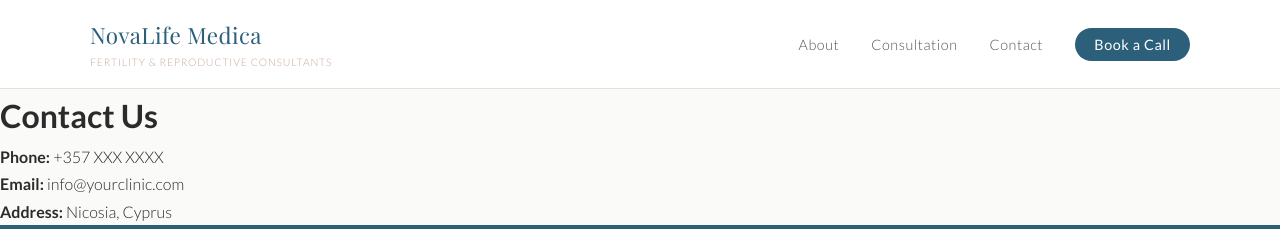
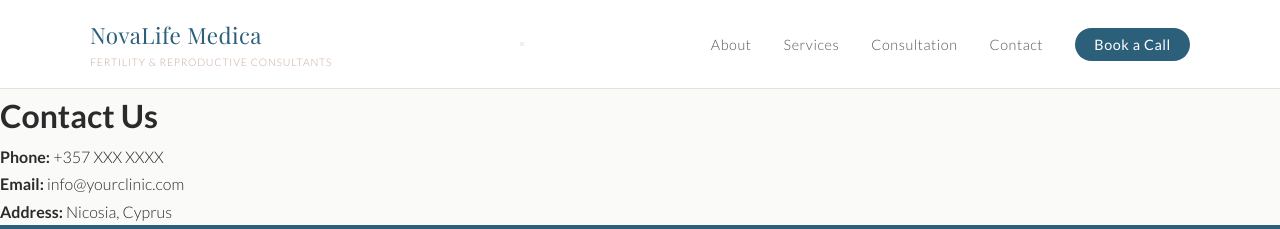
Before and after one commit to NnGitH/Fertility-Clinic-Website, a Jekyll site: the page built from contact.md, in a window 1280 px wide. Shown: the top 229 px of the page. Built offline with Jekyll 4.4.1, drawn with Linux system fonts in a browser that asks for light colours.

Commit message:
Fix HTML entities in header and add services link

```diff
--- a/_includes/header.html
+++ b/_includes/header.html
@@ -2,10 +2,19 @@
   <nav class="nav-container">
     <a href="{{ site.baseurl }}/" class="logo">
       <span class="logo-main">NovaLife Medica</span>
-      <span class="logo-sub">Fertility & Reproductive Consultants</span>
+      <span class="logo-sub">Fertility &amp; Reproductive Consultants</span>
     </a>
+
+    <!-- Hamburger toggle (visible on mobile only) -->
+    <button class="nav-toggle" aria-label="Open navigation menu" aria-expanded="false">
+      <span class="nav-toggle-bar"></span>
+      <span class="nav-toggle-bar"></span>
+      <span class="nav-toggle-bar"></span>
+    </button>
+
     <ul class="nav-links">
       <li><a href="{{ site.baseurl }}/about">About</a></li>
+      <li><a href="{{ site.baseurl }}/services">Services</a></li>
       <li><a href="{{ site.baseurl }}/consultation">Consultation</a></li>
       <li><a href="{{ site.baseurl }}/contact">Contact</a></li>
       <li><a href="{{ site.baseurl }}/consultation" class="nav-cta">Book a Call</a></li>
```
